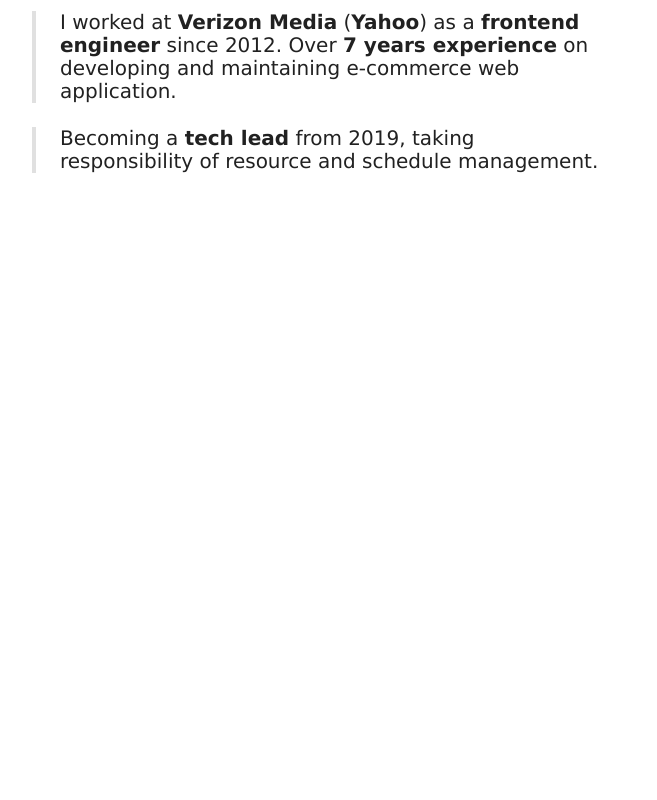
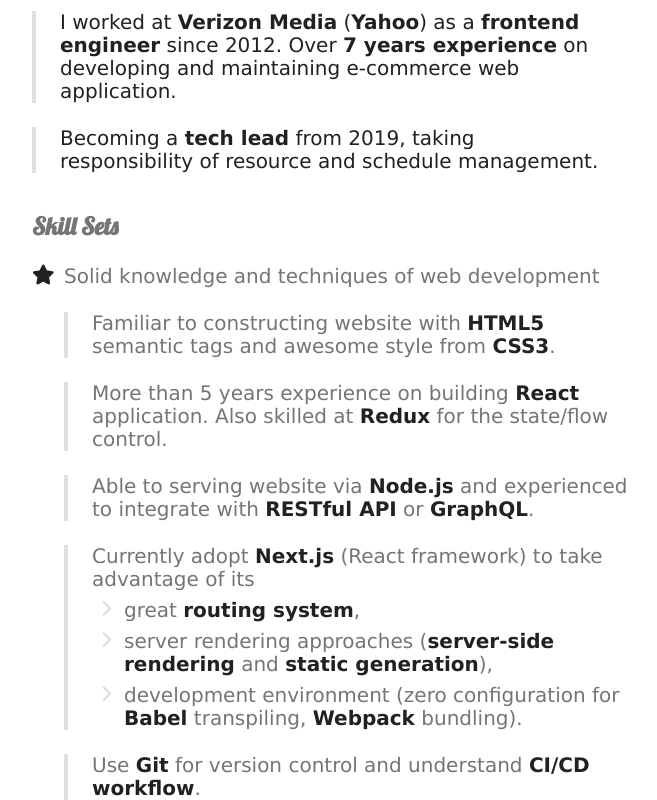
Before and after one commit to expectNothin9/mars, a Next.js app: page /author in a window 1280 px wide. Shown: the part 459-1259 px from the top of the page, without its empty margins (320-977 px from the left). Before the commit the page ends 800 px from the top, so only its background shows below. Built offline with nearby package versions, Linux system fonts and the light colour scheme.

Commit message:
add <SkillSets />

```diff
--- a/pages/author/index.js
+++ b/pages/author/index.js
@@ -40,7 +40,7 @@
 function JobExperience() {
   return (
     <section id="job-experience" className={styles["job-experience"]}>
-      <h2>
+      <h2 className={styles["anchor-title"]}>
         <a href="#job-experience">
           <FASIcon name="link" />
           Job Experience
@@ -59,6 +59,64 @@
   );
 }
 
+function SkillSets() {
+  return (
+    <section id="skill-sets" className={styles["skill-sets"]}>
+      <h2 className={styles["anchor-title"]}>
+        <a href="#skill-sets">
+          <FASIcon name="link" />
+          Skill Sets
+        </a>
+      </h2>
+      <ul>
+        <li>
+          <h3>
+            <FASIcon name="star" />
+            Solid knowledge and techniques of web development
+          </h3>
+          <p>
+            Familiar to constructing website with <em>HTML5</em> semantic tags
+            and awesome style from <em>CSS3</em>.
+          </p>
+          <p>
+            More than 5 years experience on building <em>React</em> application.
+            Also skilled at <em>Redux</em> for the state/flow control.
+          </p>
+          <p>
+            Able to serving website via <em>Node.js</em> and experienced to
+            integrate with <em>RESTful API</em> or <em>GraphQL</em>.
+          </p>
+          <p>
+            Currently adopt <em>Next.js</em> (React framework) to take advantage
+            of its
+            <span>
+              <FASIcon name="angle-right" />
+              great <em>routing system</em>,
+            </span>
+            <span>
+              <FASIcon name="angle-right" />
+              server rendering approaches (<em>
+                server-side rendering
+              </em> and <em>static generation</em>),
+            </span>
+            <span>
+              <FASIcon name="angle-right" />
+              development environment (zero configuration for <em>
+                Babel
+              </em>{" "}
+              transpiling, <em>Webpack</em> bundling).
+            </span>
+          </p>
+          <p>
+            Use <em>Git</em> for version control and understand{" "}
+            <em>CI/CD workflow</em>.
+          </p>
+        </li>
+      </ul>
+    </section>
+  );
+}
+
 export default function Author() {
   return (
     <CommonPage>
@@ -69,6 +127,7 @@
       <main className={styles.author}>
         <Profile />
         <JobExperience />
+        <SkillSets />
       </main>
     </CommonPage>
   );
--- a/pages/author/index.module.css
+++ b/pages/author/index.module.css
@@ -89,36 +89,35 @@
   margin: auto;
 }
 
-.job-experience h2 {
-  margin: var(--space-md) 0;
-  padding: 0 var(--space-xl);
+.anchor-title {
+  padding: var(--space-md) var(--space-xl) var(--space-lg);
   font-family: Lobster;
 }
 
-.job-experience h2 a {
+.anchor-title a {
   position: relative;
   color: var(--mono);
   text-decoration: none;
   display: block;
 }
 
-.job-experience h2 a:hover {
+.anchor-title a:hover {
   text-decoration: underline;
 }
 
-.job-experience h2 a i {
+.anchor-title a i {
   position: absolute;
   left: calc(var(--space-xl) * -1);
   color: var(--mono-dark);
   visibility: hidden;
 }
 
-.job-experience h2:hover a i {
+.anchor-title:hover a i {
   visibility: visible;
 }
 
 .job-experience p {
-  margin: var(--space-lg) var(--space-xl);
+  margin: 0 var(--space-xl) var(--space-lg);
   padding-left: var(--space-lg);
   font-size: 1.25rem;
   color: var(--mono-dark);
@@ -129,3 +128,59 @@
   font-weight: bold;
   font-style: normal;
 }
+
+.skill-sets {
+  max-width: 40rem;
+  margin: auto;
+}
+
+.skill-sets ul {
+  margin: 0;
+  padding: 0;
+  list-style: none;
+}
+
+.skill-sets ul li {
+  margin: 0;
+  padding-left: var(--space-xl);
+  font-size: 1.25rem;
+}
+
+.skill-sets h3 {
+  margin: 0;
+  font-size: 1.25rem;
+  font-weight: normal;
+  padding-left: var(--space-xl);
+  position: relative;
+}
+
+.skill-sets h3 i {
+  position: absolute;
+  left: 0;
+  color: var(--mono-dark);
+}
+
+.skill-sets p {
+  margin: var(--space-lg) 0 var(--space-lg) var(--space-xl);
+  padding-left: var(--space-lg);
+  border-left: 4px solid var(--mono-light);
+}
+
+.skill-sets p em {
+  font-style: normal;
+  font-weight: bold;
+  color: var(--mono-dark);
+}
+
+.skill-sets p span {
+  display: block;
+  margin: var(--space-sm) 0;
+  padding-left: var(--space-xl);
+  position: relative;
+}
+
+.skill-sets p span i {
+  position: absolute;
+  left: var(--space-sm);
+  color: var(--mono-light);
+}
```
